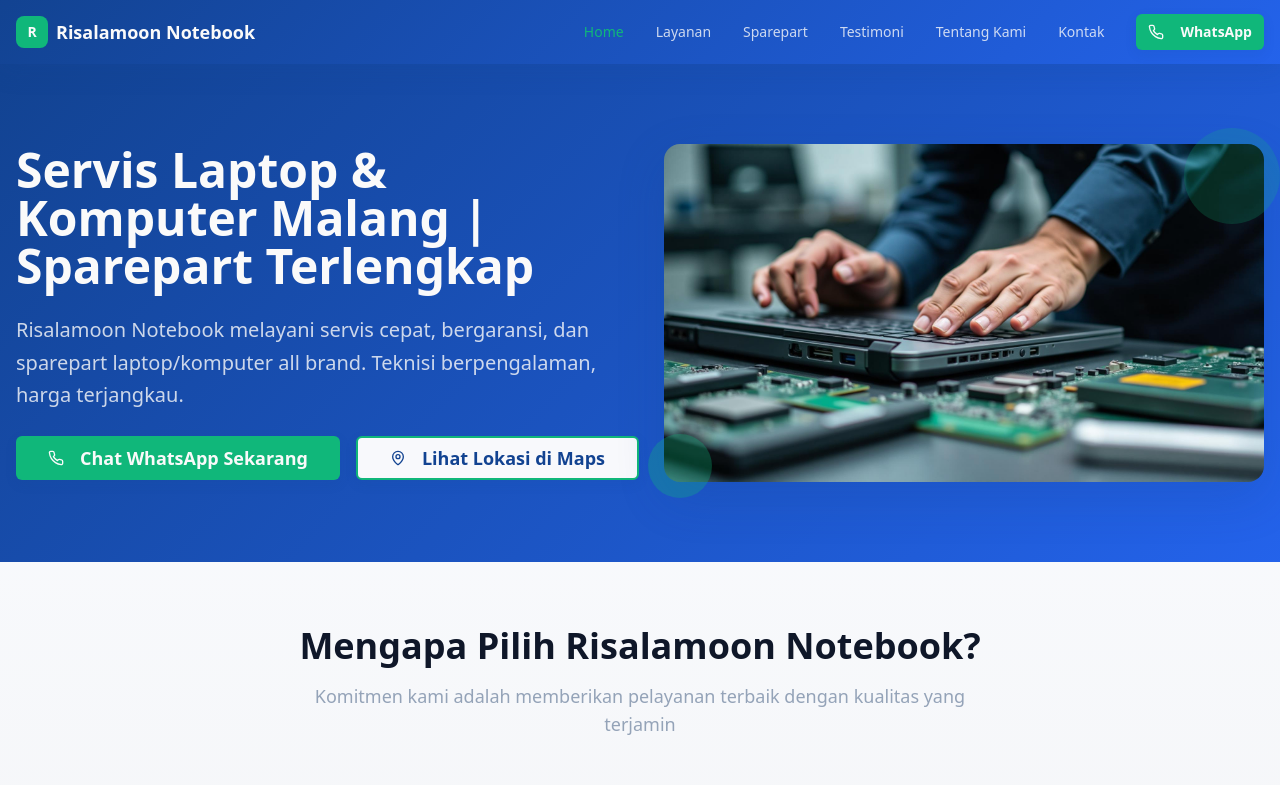
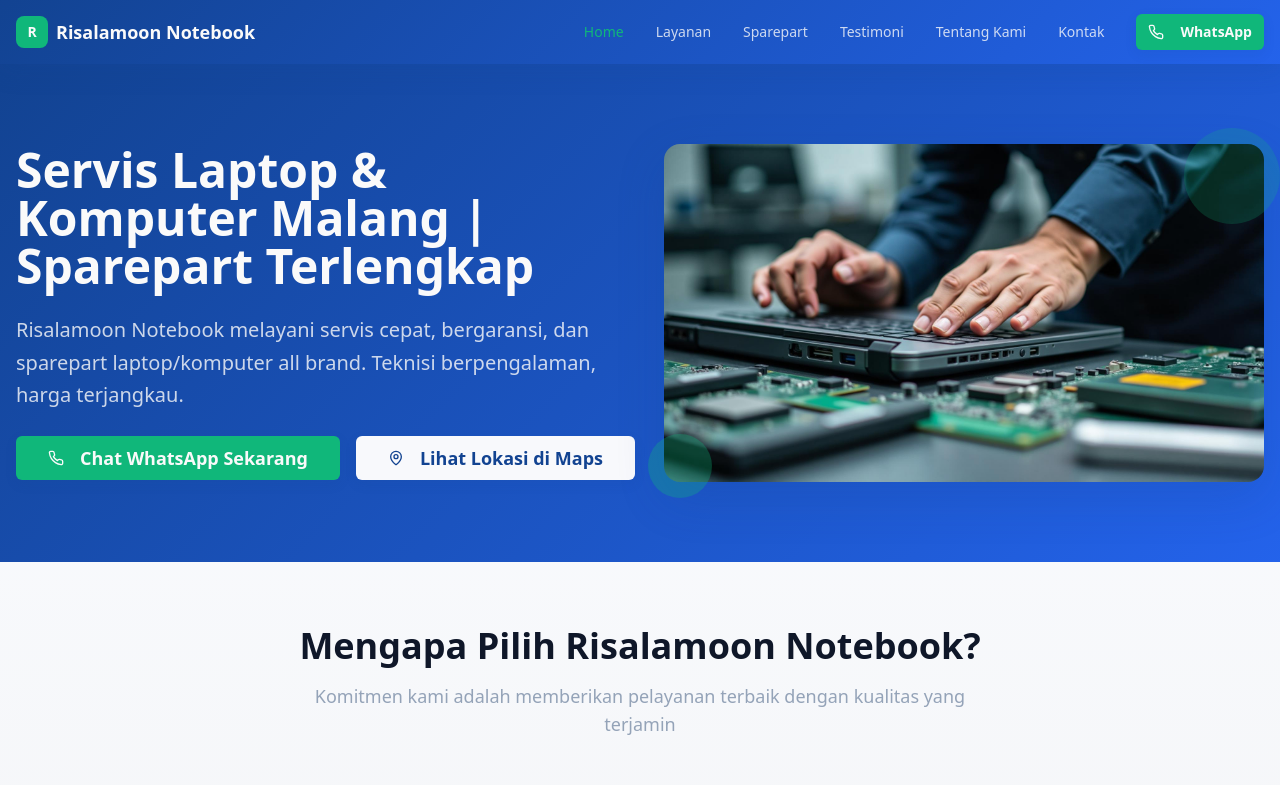
Before and after one commit to muchtarmct7-droid/servislaptopmalang, a React (Vite) app: page / in a window 1280 px wide. Shown: the top 785 px of the page. Built offline with nearby package versions, Linux system fonts and the light colour scheme.

Commit message:
Remove green outline from buttons

```diff
--- a/src/components/ui/button.tsx
+++ b/src/components/ui/button.tsx
@@ -19,7 +19,7 @@ const buttonVariants = cva(
         ghost: "hover:bg-accent hover:text-accent-foreground",
         link: "text-primary underline-offset-4 hover:underline",
         whatsapp: "bg-success text-success-foreground hover:bg-[hsl(158_85%_31%)] hover:scale-105 shadow-soft hover:shadow-medium font-semibold transition-all duration-200",
-        maps: "bg-background text-primary border-2 border-success hover:bg-success hover:text-success-foreground shadow-soft hover:shadow-medium font-semibold transition-all duration-200",
+        maps: "bg-background text-primary hover:bg-success hover:text-success-foreground shadow-soft hover:shadow-medium font-semibold transition-all duration-200",
       },
       size: {
         default: "h-10 px-4 py-2",
```
